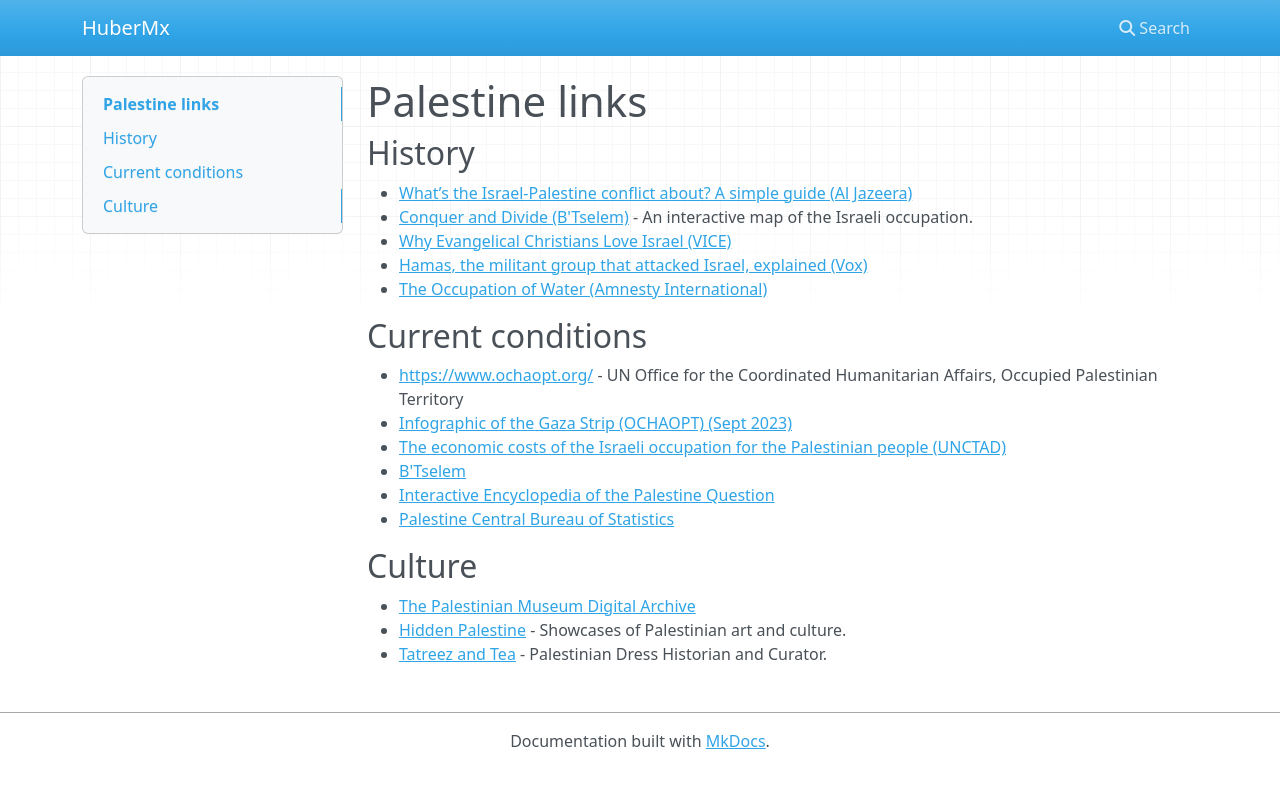
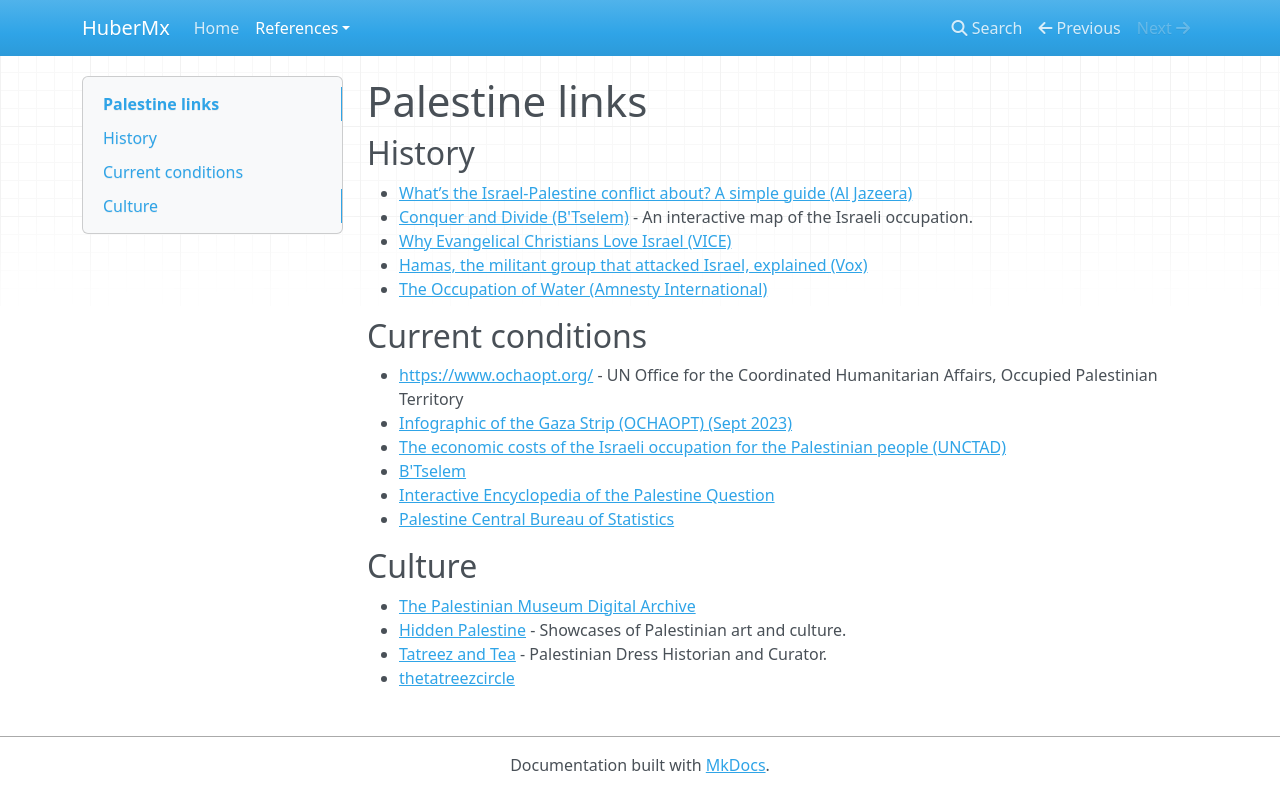
Before and after one commit to brandonaut/brandonaut.github.io, an MkDocs documentation site: the page built from docs/references/palestine.md, in a window 1280 px wide. Shown: the top 812 px of the page. Built offline with MkDocs 1.6.1, drawn with Linux system fonts in a browser that asks for light colours; nearby versions of some CDN libraries.

Commit message:
Add link to palestine page to homepage

```diff
--- a/docs/palestine.md
+++ b/docs/references/palestine.md
@@ -22,3 +22,4 @@
 - [The Palestinian Museum Digital Archive](https://www.palarchive.org)
 - [Hidden Palestine](https://hiddenpalestine.com/) - Showcases of Palestinian art and culture.
 - [Tatreez and Tea](https://www.instagram.com/tatreezandtea/) - Palestinian Dress Historian and Curator.
+- [thetatreezcircle](https://www.instagram.com/thetatreezcircle/)
--- a/mkdocs.yml
+++ b/mkdocs.yml
@@ -1,3 +1,5 @@
 site_name: HuberMx
 nav:
   - Home: index.md
+  - References:
+      - Palestine: references/palestine.md
```
